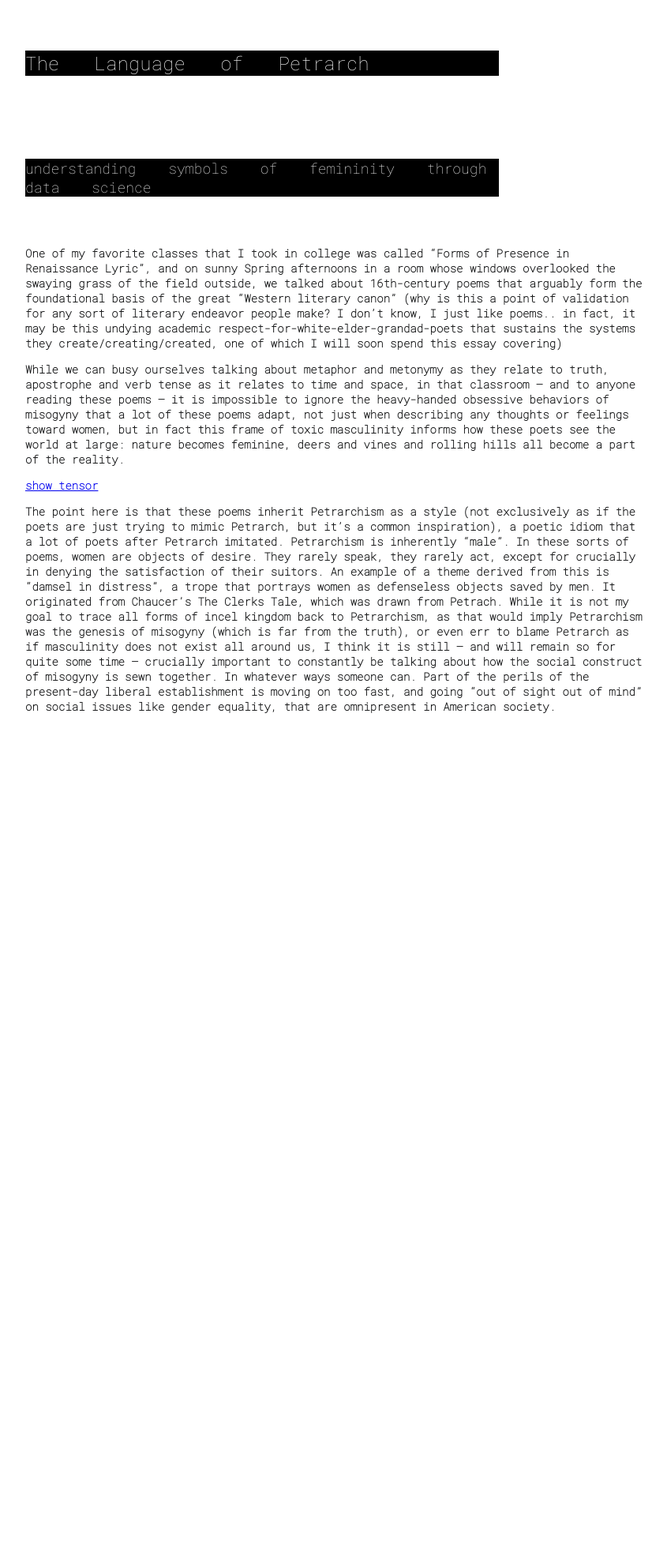
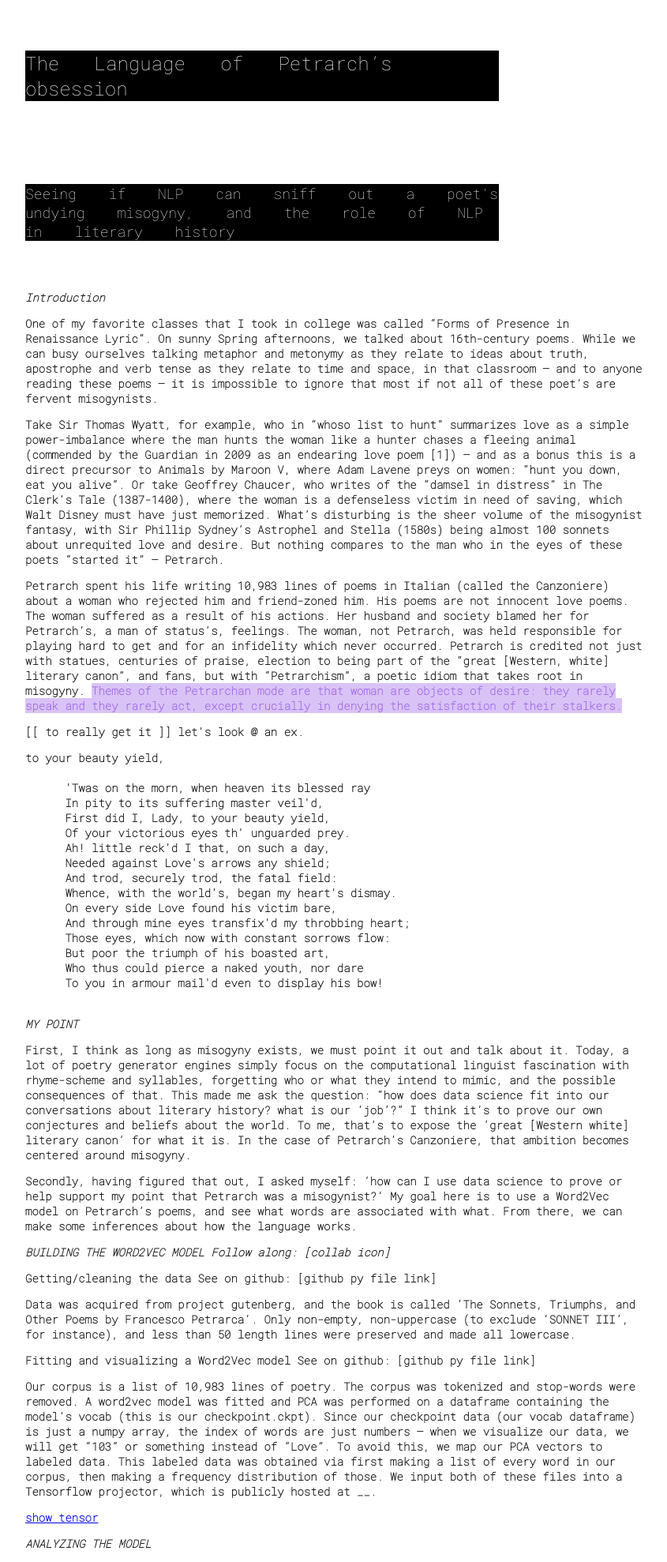
Before and after one commit to yi-ye-zhi-qiu/personalwebsite, a Flask app: page /petrarch in a window 1280 px wide. Shown: the whole page at 79% size, without its empty margins (56-901 px from the left). Before the commit the page ends 903 px from the top, so only its background shows below. Run offline with Flask 2, Linux system fonts and the light colour scheme.

Commit message:
revise petrarch aesthetics

```diff
--- a/static/styles/style.css
+++ b/static/styles/style.css
@@ -376,3 +376,45 @@ article p{
   font-size: 18px;
   font-weight: normal;
 }
+.MakingAPoint{
+  font-weight: 600;
+  font-style: italic;
+}
+.Highlight {
+  color: rgba(161,106,232, 1);
+  background: rgba(161,106,232, 0.4);
+  border-radius: 1px;
+}
+.Highlight:hover{
+  background: rgba(161,106,232, 1);
+  color: white;
+}
+.PetrarchSonnet{
+  white-space: pre;
+}
+.PoemUnderlineAccent:after{
+  content: "";
+  position: absolute;
+  z-index: -1;
+  right: 0;
+  width: 0;
+  bottom: -5px;
+  background: #000;
+  height: 4px;
+  transition-property: width;
+  transition-duration: 0.3s;
+  transition-timing-function: ease-out;
+}
+}
+.PoemUnderlineAccent{
+  display: inline;
+  position: relative;
+  overflow: hidden;
+}
+.PoemUnderlineAccent:hover:after,
+.PoemUnderlineAccent:focus:after,
+.PoemUnderlineAccent:active:after {
+  left: 0;
+  right: auto;
+  width: 100%;
+}
--- a/templates/petrarch.html
+++ b/templates/petrarch.html
@@ -11,18 +11,59 @@
   <body>
 
   <div class="PetrarchHeaders">
-    <h1 class="PetrarchH1"><p>The Language of Petrarch</p></h1>
-    <h2 class="PetrarchH2"><p>understanding symbols of femininity through data science</p></h2>
+    <h1 class="PetrarchH1"><p>The Language of Petrarch’s obsession</p></h1>
+    <h2 class="PetrarchH2"><p>Seeing if NLP can sniff out a poet’s undying misogyny, and the role of NLP in literary history</p></h2>
   </div>
   <article class="PetrarchArticle">
 
-    <p>One of my favorite classes that I took in college was called “Forms of Presence in Renaissance Lyric”, and on sunny Spring afternoons in a room whose windows overlooked the swaying grass of the field outside, we talked about 16th-century poems that arguably form the foundational basis of the great “Western literary canon” (why is this a point of validation for any sort of literary endeavor people make? I don’t know, I just like poems.. in fact, it may be this undying academic respect-for-white-elder-grandad-poets that sustains the systems they create/creating/created, one of which I will soon spend this essay covering)</p>
+    <p class="MakingAPoint">Introduction</p>
 
-    <p>While we can busy ourselves talking about metaphor and metonymy as they relate to truth, apostrophe and verb tense as it relates to time and space, in that classroom — and to anyone reading these poems — it is impossible to ignore the heavy-handed obsessive behaviors of misogyny that a lot of these poems adapt, not just when describing any thoughts or feelings toward women, but in fact this frame of toxic masculinity informs how these poets see the world at large: nature becomes feminine, deers and vines and rolling hills all become a part of the reality.</p>
+    <p>One of my favorite classes that I took in college was called “Forms of Presence in Renaissance Lyric”. On sunny Spring afternoons, we talked about 16th-century poems. While we can busy ourselves talking metaphor and metonymy as they relate to ideas about truth, apostrophe and verb tense as they relate to time and space, in that classroom — and to anyone reading these poems — it is impossible to ignore that most if not all of these poet’s are fervent misogynists.</p>
+
+    <p>Take Sir Thomas Wyatt, for example, who in “whoso list to hunt” summarizes love as a simple power-imbalance where the man hunts the woman like a hunter chases a fleeing animal (commended by the Guardian in 2009 as an endearing love poem [1]) — and as a bonus this is a direct precursor to Animals by Maroon V, where Adam Lavene preys on women: “hunt you down, eat you alive”. Or take Geoffrey Chaucer, who writes of the “damsel in distress” in The Clerk’s Tale (1387-1400), where the woman is a defenseless victim in need of saving, which Walt Disney must have just memorized. What’s disturbing is the sheer volume of the misogynist fantasy, with Sir Phillip Sydney’s Astrophel and Stella (1580s) being almost 100 sonnets about unrequited love and desire. But nothing compares to the man who in the eyes of these poets “started it” — Petrarch.</p>
+
+    <p>Petrarch spent his life writing 10,983 lines of poems in Italian (called the Canzoniere) about a woman who rejected him and friend-zoned him. His poems are not innocent love poems. The woman suffered as a result of his actions. Her husband and society blamed her for Petrarch’s, a man of status’s, feelings. The woman, not Petrarch, was held responsible for playing hard to get and for an infidelity which never occurred. Petrarch is credited not just with statues, centuries of praise, election to being part of the “great [Western, white] literary canon”, and fans, but with “Petrarchism”, a poetic idiom that takes root in misogyny. <span class="Highlight">Themes of the Petrarchan mode are that woman are objects of desire: they rarely speak and they rarely act, except crucially in denying the satisfaction of their stalkers.</span></p>
+
+    <p>[[ to really get it ]] let's look @ an ex.</p>
+<a class="PoemUnderlineAccent">to your beauty yield,</a>
+    <div class="PetrarchSonnet">
+      'Twas on the morn, when heaven its blessed ray
+      In pity to its suffering master veil'd,
+      First did I, Lady, <a class="PoemUnderlineAccent">to your beauty yield,</a>
+      Of your victorious eyes th' unguarded prey.
+      Ah! little reck'd I that, on such a day,
+      Needed against Love's arrows any shield;
+      And trod, securely trod, the fatal field:
+      Whence, with the world's, began my heart's dismay.
+      On every side Love found his victim bare,
+      And through mine eyes transfix'd my throbbing heart;
+      Those eyes, which now with constant sorrows flow:
+      But poor the triumph of his boasted art,
+      Who thus could pierce a naked youth, nor dare
+      To you in armour mail'd even to display his bow!
+    </div>
+
+    <p class="MakingAPoint">MY POINT</p>
+
+    <p>First, I think as long as misogyny exists, we must point it out and talk about it. Today, a lot of poetry generator engines simply focus on the computational linguist fascination with rhyme-scheme and syllables, forgetting who or what they intend to mimic, and the possible consequences of that. This made me ask the question: “how does data science fit into our conversations about literary history? what is our ‘job’?” I think it’s to prove our own conjectures and beliefs about the world. To me, that’s to expose the ‘great [Western white] literary canon’ for what it is. In the case of Petrarch’s Canzoniere, that ambition becomes centered around misogyny.</p>
+
+    <p>Secondly, having figured that out, I asked myself: ‘how can I use data science to prove or help support my point that Petrarch was a misogynist?’ My goal here is to use a Word2Vec model on Petrarch’s poems, and see what words are associated with what. From there, we can make some inferences about how the language works.</p>
+
+    <p class="MakingAPoint">BUILDING THE WORD2VEC MODEL Follow along: [collab icon]</p>
+
+    <p class="Step">Getting/cleaning the data See on github: [github py file link]</p>
+
+    <p>Data was acquired from project gutenberg, and the book is called ‘The Sonnets, Triumphs, and Other Poems by Francesco Petrarca’. Only non-empty, non-uppercase (to exclude ‘SONNET III’, for instance), and  less than 50 length lines were preserved and made all lowercase.</p>
+
+    <p class="Step">Fitting and visualizing a Word2Vec model See on github: [github py file link]</p>
+
+    <p>Our corpus is a list of 10,983 lines of poetry. The corpus was tokenized and stop-words were removed. A word2vec model was fitted and PCA was performed on a dataframe containing the model’s vocab (this is our checkpoint.ckpt). Since our checkpoint data (our vocab dataframe) is just a numpy array, the index of words are just numbers — when we visualize our data, we will get “103” or something instead of “Love”. To avoid this, we map our PCA vectors to labeled data. This labeled data was obtained via first making a list of every word in our corpus, then making a frequency distribution of those. We input both of these files into a Tensorflow projector, which is publicly hosted at __.</p>
 
     <a href="{{ url_for('show_petrach_tensor') }}">show tensor</a>
 
-    <p>The point here is that these poems inherit Petrarchism as a style (not exclusively as if the poets are just trying to mimic Petrarch, but it’s a common inspiration), a poetic idiom that a lot of poets after Petrarch imitated. Petrarchism is inherently “male”. In these sorts of poems, women are objects of desire. They rarely speak, they rarely act, except for crucially in denying the satisfaction of their suitors. An example of a theme derived from this is “damsel in distress”, a trope that portrays women as defenseless objects saved by men. It originated from Chaucer’s The Clerks Tale, which was drawn from Petrach. While it is not my goal to trace all forms of incel kingdom back to Petrarchism, as that would imply Petrarchism was the genesis of misogyny (which is far from the truth), or even err to blame Petrarch as if masculinity does not exist all around us, I think it is still — and will remain so for quite some time — crucially important to constantly be talking about how the social construct of misogyny is sewn together. In whatever ways someone can. Part of the perils of the present-day liberal establishment is moving on too fast, and going “out of sight out of mind” on social issues like gender equality, that are omnipresent in American society.</p>
+    <p class="MakingAPoint">ANALYZING THE MODEL</p>
+
+
   </article>
 
 
```
